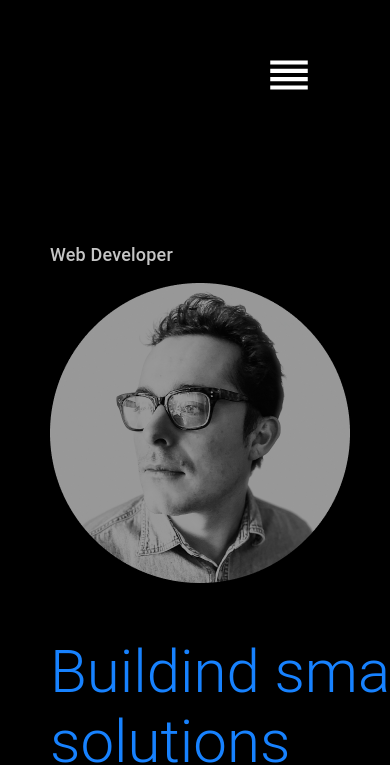
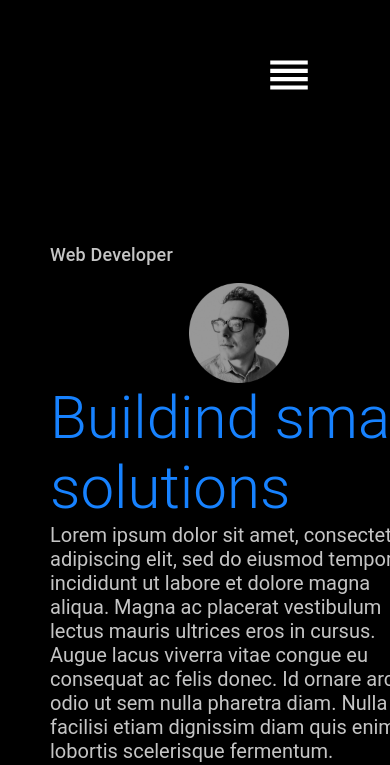
Before and after one commit to cssmith134/personal-portfolio, a React (Create React App) app: page / in a window 390 px wide. Shown: the part 119-884 px from the top of the page. Built offline with nearby package versions, Linux system fonts and the light colour scheme.

Commit message:
fixed spacing/responsive

```diff
--- a/src/pages/Home.js
+++ b/src/pages/Home.js
@@ -8,7 +8,7 @@ function Home() {
   return (
     <div class="top-container">
     <h3>Web Developer</h3>
-    <div className='about-row'>
+    <div>
       <img id='profile-pic' src={Profileimg} alt="cover"></img>
       <h2>Buildind smart solutions</h2>
       <p>Lorem ipsum dolor sit amet, consectetur adipiscing elit, sed do eiusmod tempor incididunt ut labore et dolore magna aliqua. Magna ac placerat vestibulum lectus mauris ultrices eros in cursus. Augue lacus viverra vitae congue eu consequat ac felis donec. Id ornare arcu odio ut sem nulla pharetra diam. Nulla facilisi etiam dignissim diam quis enim lobortis scelerisque fermentum.</p>
--- a/src/styles/Footer.css
+++ b/src/styles/Footer.css
@@ -39,7 +39,7 @@
     display: flex;
     flex-direction: column;
 
-    padding: 340px 0px;
+    padding: 240px 0px;
     gap: 10px;
 
     width: 1440px;
--- a/src/styles/Home.css
+++ b/src/styles/Home.css
@@ -13,6 +13,8 @@
 
 }
 
+
+
 #profile-pic {
 
     width: 300px;
@@ -20,10 +22,18 @@
 
 
     /* Inside auto layout */
+    display: flex;
+    flex-direction: row;
+    justify-content: center;
+    align-items: center;
+    padding: 0px;
 
     flex: none;
-    order: 0;
+    order: 1;
     flex-grow: 0;
+
+    float: right;
+    margin-right: 500px;
 }
 
 h3 {
@@ -147,6 +157,23 @@ table {
         width: auto;
 
     }
+
+    #profile-pic {
+        height: 100px;
+        width: 100px;
+        text-align: left;
+        padding-right: 700px;
+    }
+
+   .top-container {
+    padding-bottom: 200px;
+   }
+
+
+   .navbar {
+    padding: auto;
+   }
+
   }
 
   @media only screen and (min-width: 1565px ) {
@@ -155,4 +182,5 @@ table {
         width: auto;
         padding-right: 270px;
     }
+
   }
--- a/src/styles/Work.css
+++ b/src/styles/Work.css
@@ -32,16 +32,6 @@ h5 {
     flex-grow: 0;
 }
 
-img {
-    box-sizing: border-box;
-
-
-    width: 390px;
-    height: 230px;
-    left: 0px;
-    top: 0px;
-
-}
 
 h2 {
     display: flex;
```
Lines whose indentation alone changed are shown as unchanged.
